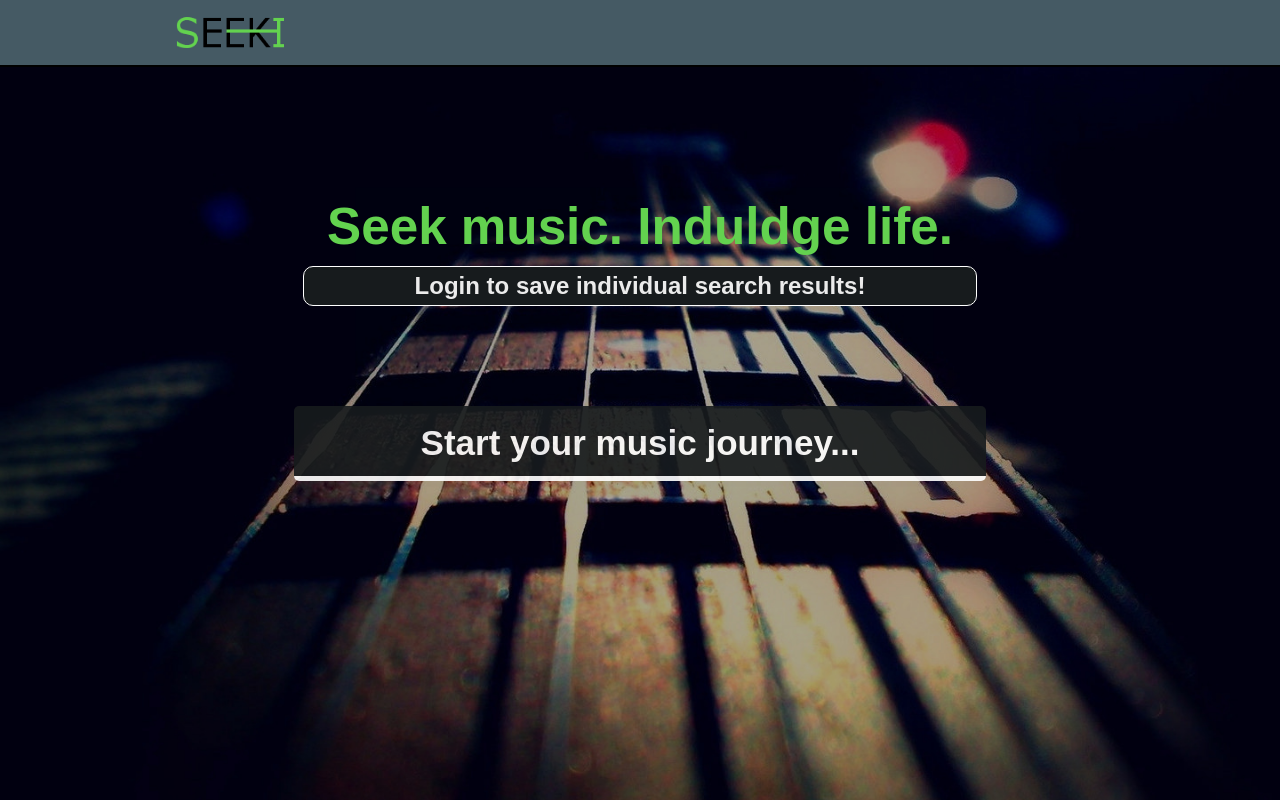
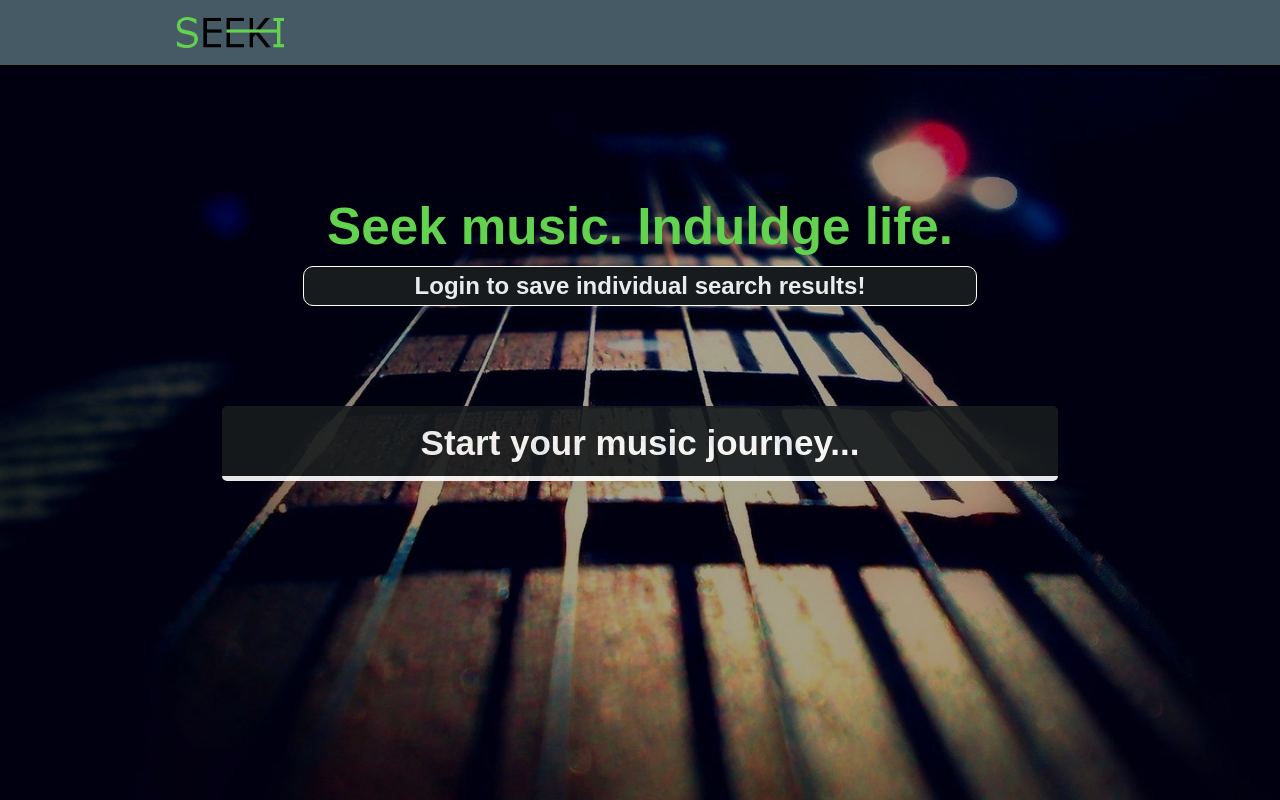
Before and after one commit to JeremyAntonoff/seeki, a React (Create React App) app in the folder client/: page / in a window 1280 px wide. Built offline with nearby package versions, Linux system fonts and the light colour scheme; no server answers.

Commit message:
change searchbar width

```diff
--- a/client/src/components/searchbar.css
+++ b/client/src/components/searchbar.css
@@ -3,7 +3,7 @@
   margin: 100px auto;
 }
 .form input {
-  width: 70%;
+  width: 85%;
   border-radius: 5px;
   border: none;
   padding: 0 10px;
@@ -55,9 +55,9 @@ input:-ms-input-placeholder {
   font-weight: bold;
 }
 
-@media (max-width: 900px) {
+@media (max-width: 1050px) {
   .form input {
-    width: 95%;
+    width: 96%;
     font-size: 25px;
   }
 
```
